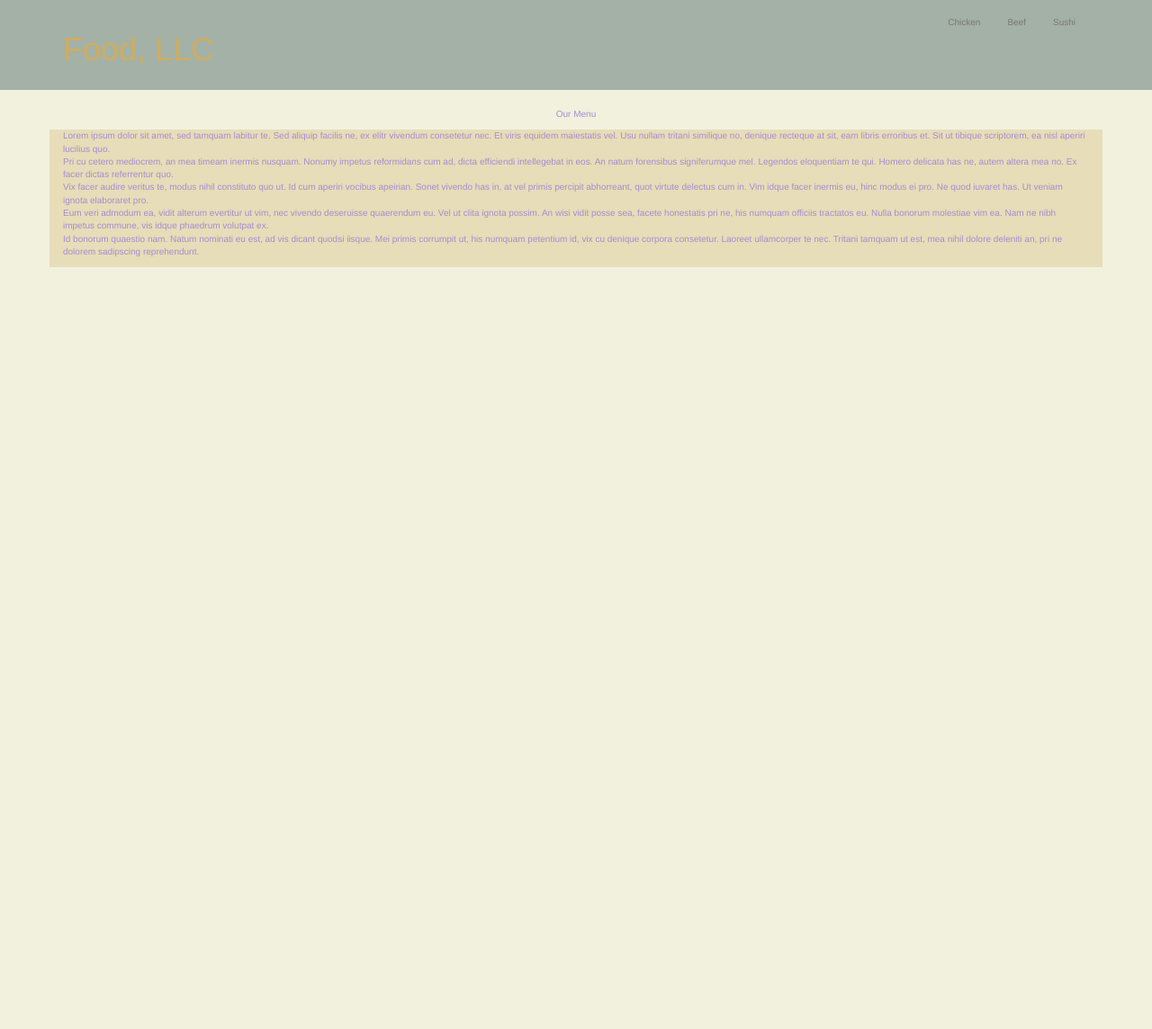
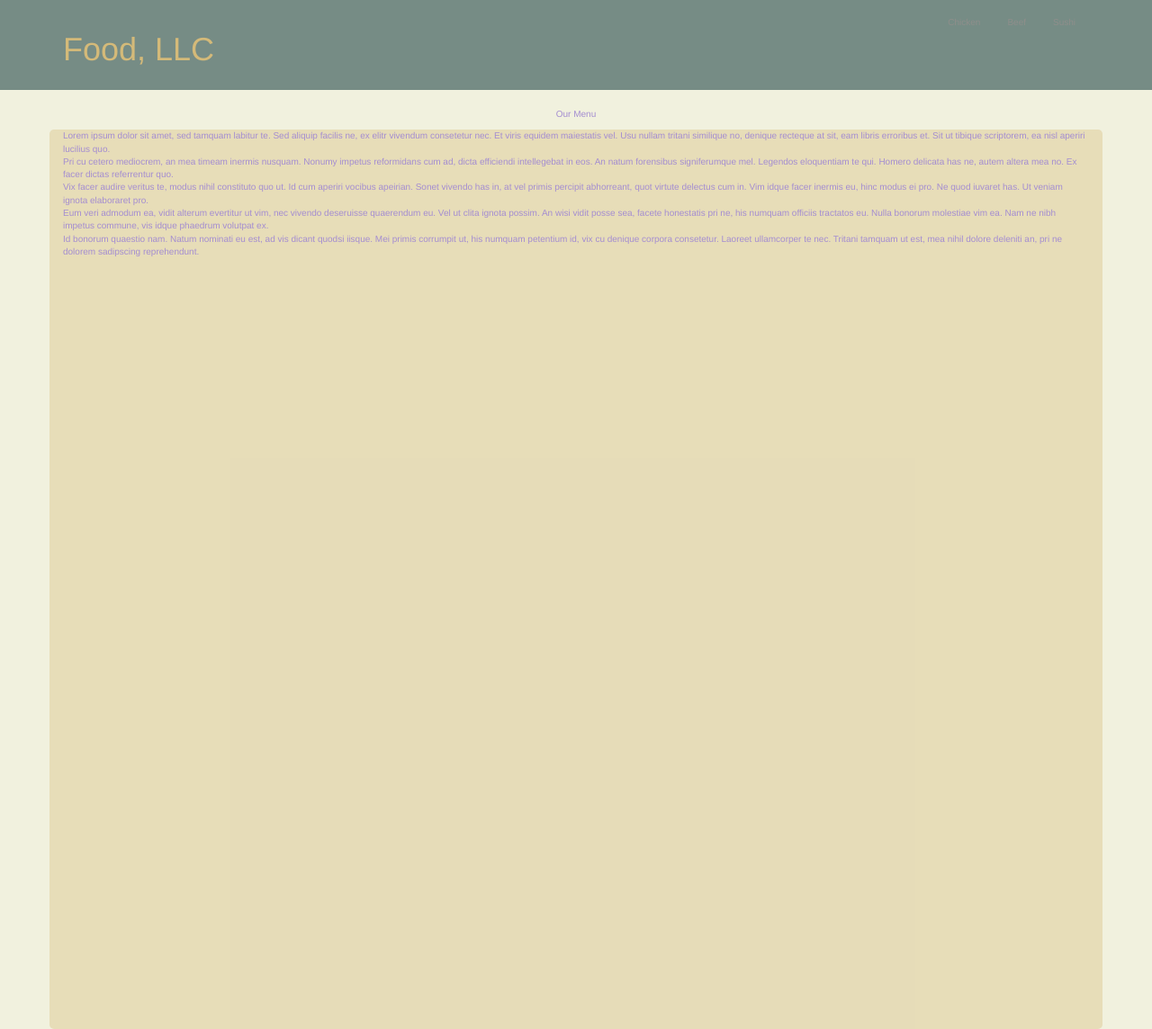
Before and after one commit to emmvalenti/emmvalenti.github.io, a Jekyll site: the page module3/index.html, which Jekyll copies as it is, in a window 1280 px wide. Shown: the whole page at 90% size. Built offline with Jekyll 4.4.1, drawn with Linux system fonts in a browser that asks for light colours; before the commit the page ends 900 px from its top, so only the background shows below that.

Commit message:
change style

```diff
--- a/module3/css/style.css
+++ b/module3/css/style.css
@@ -6,9 +6,10 @@ body{
 }
 
 #header-nav {
-	background-color: rgba(88,115,112,.5);
+	background-color: rgb(88,115,112);
 	border-radius: 0;
 	border: 0;
+	opacity: .8;
 }
 
 .navbar-brand {
@@ -22,5 +23,7 @@ body{
 
 #main-content{
 	background-color: rgba(206,173,96,.3);
+	height: 1000px;
+	border-radius: 5px;
 
 }
```
